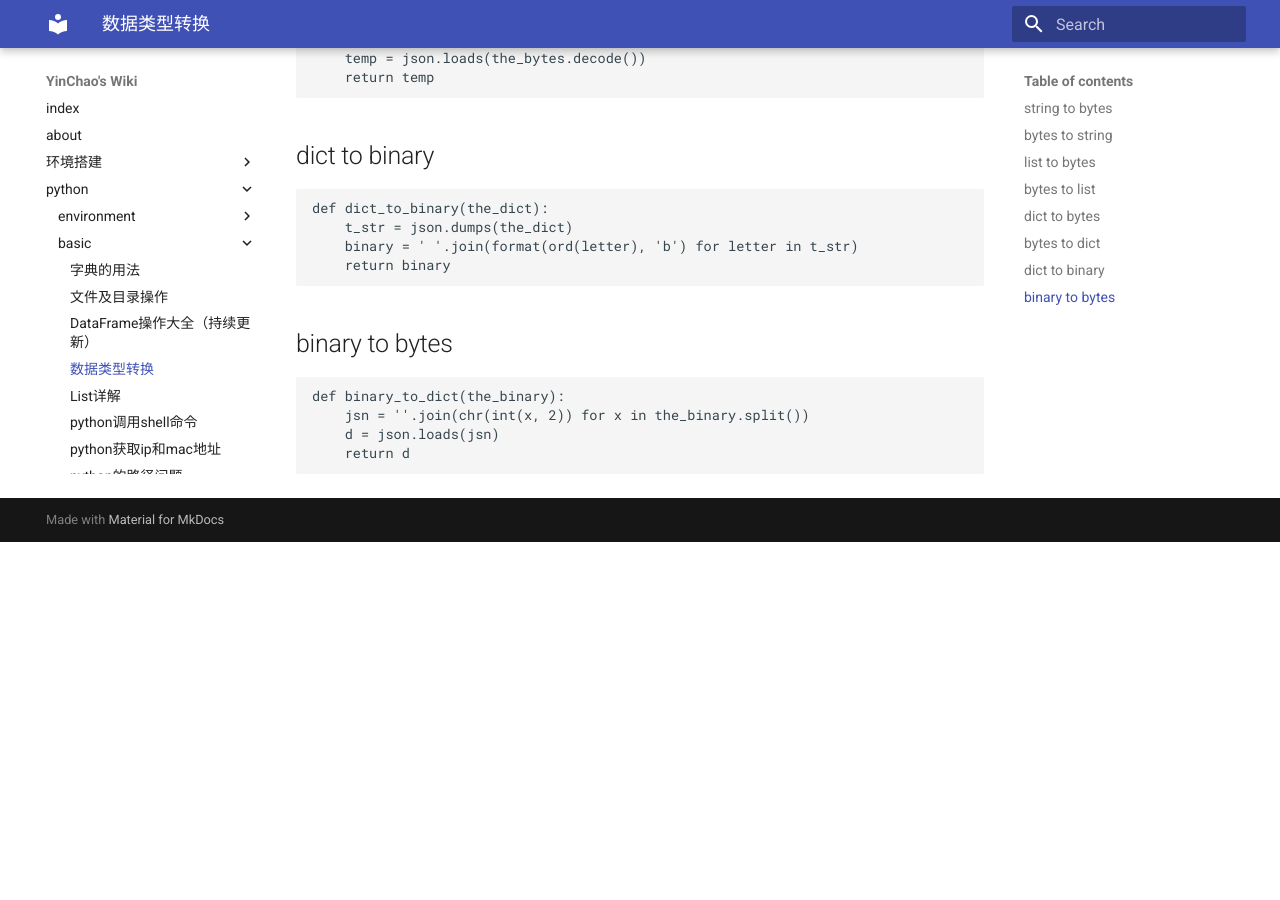
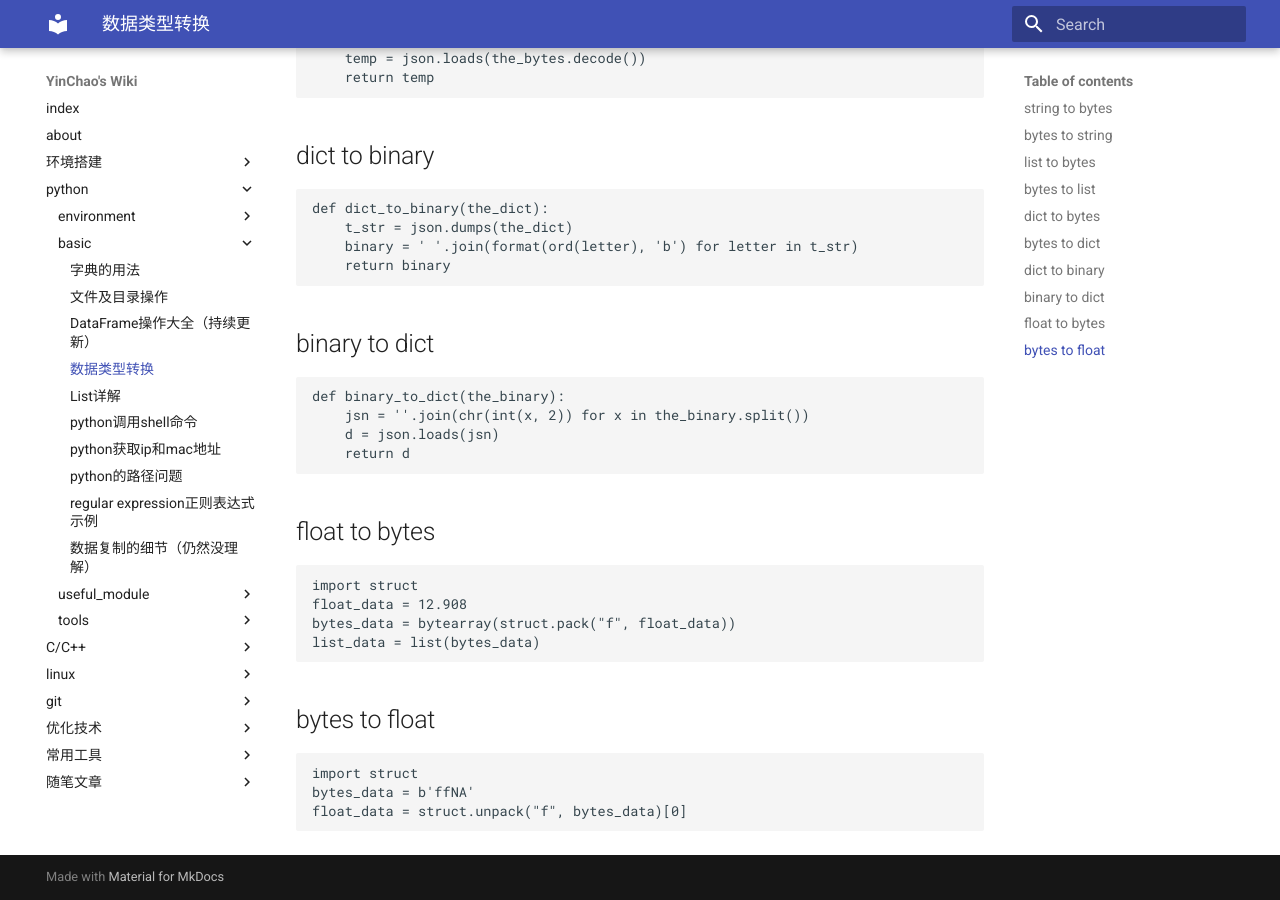
Before and after one commit to YinChao126/yc_wiki, an MkDocs documentation site: the page built from docs/python/type.md, in a window 1280 px wide and 900 px high, scrolled down 1091 px. Built offline with MkDocs 1.6.1 and Material for MkDocs 9.7.7, drawn with Linux system fonts in a browser that asks for light colours; before the commit the page ends 1633 px from its top, so only the background shows below that.

Commit message:
增加了数据类型转换内容

````diff
--- a/docs/python/type.md
+++ b/docs/python/type.md
@@ -57,7 +57,7 @@ def dict_to_binary(the_dict):
     return binary
 ```
 
-## binary to bytes
+## binary to dict
 
 ```python
 def binary_to_dict(the_binary):
@@ -65,3 +65,20 @@ def binary_to_dict(the_binary):
     d = json.loads(jsn)
     return d
 ```
+
+## float to bytes
+
+```
+import struct
+float_data = 12.908
+bytes_data = bytearray(struct.pack("f", float_data))
+list_data = list(bytes_data)
+```
+
+## bytes to float
+
+```
+import struct
+bytes_data = b'ffNA'
+float_data = struct.unpack("f", bytes_data)[0]
+```
````
